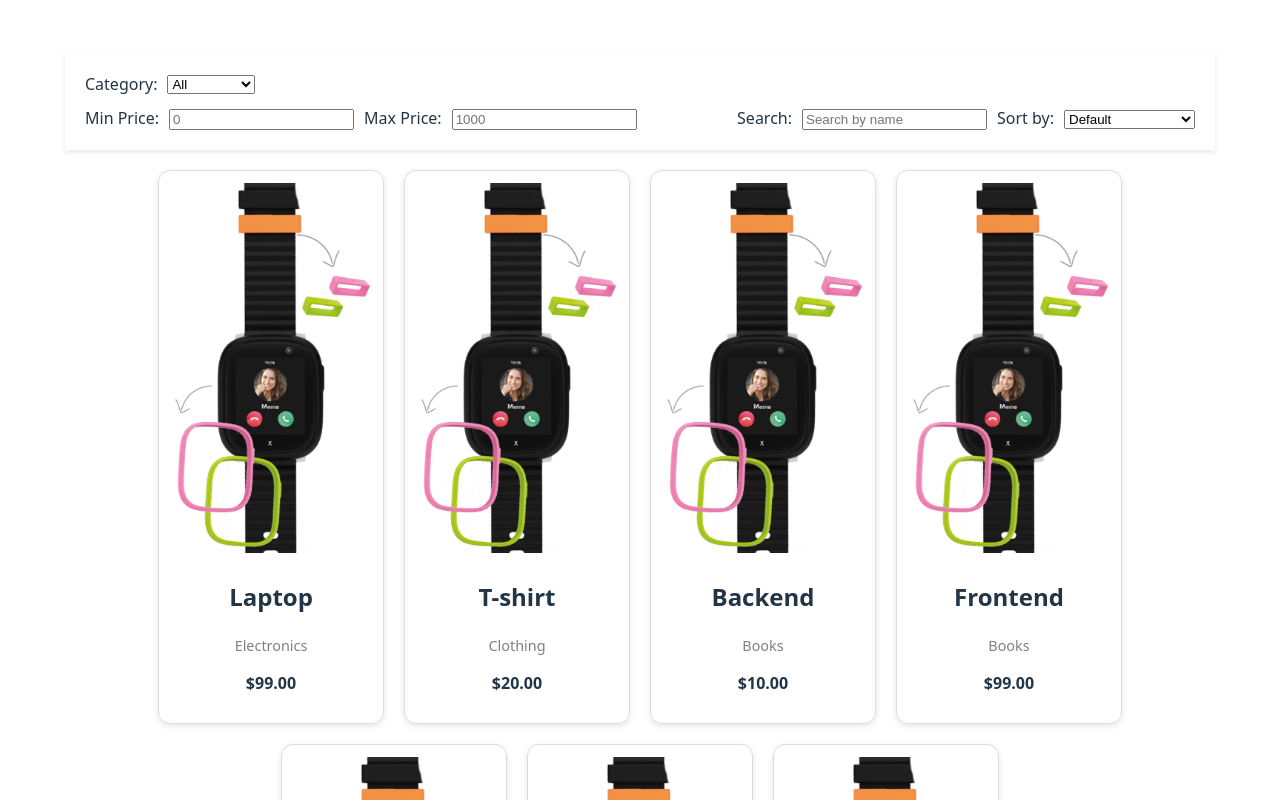
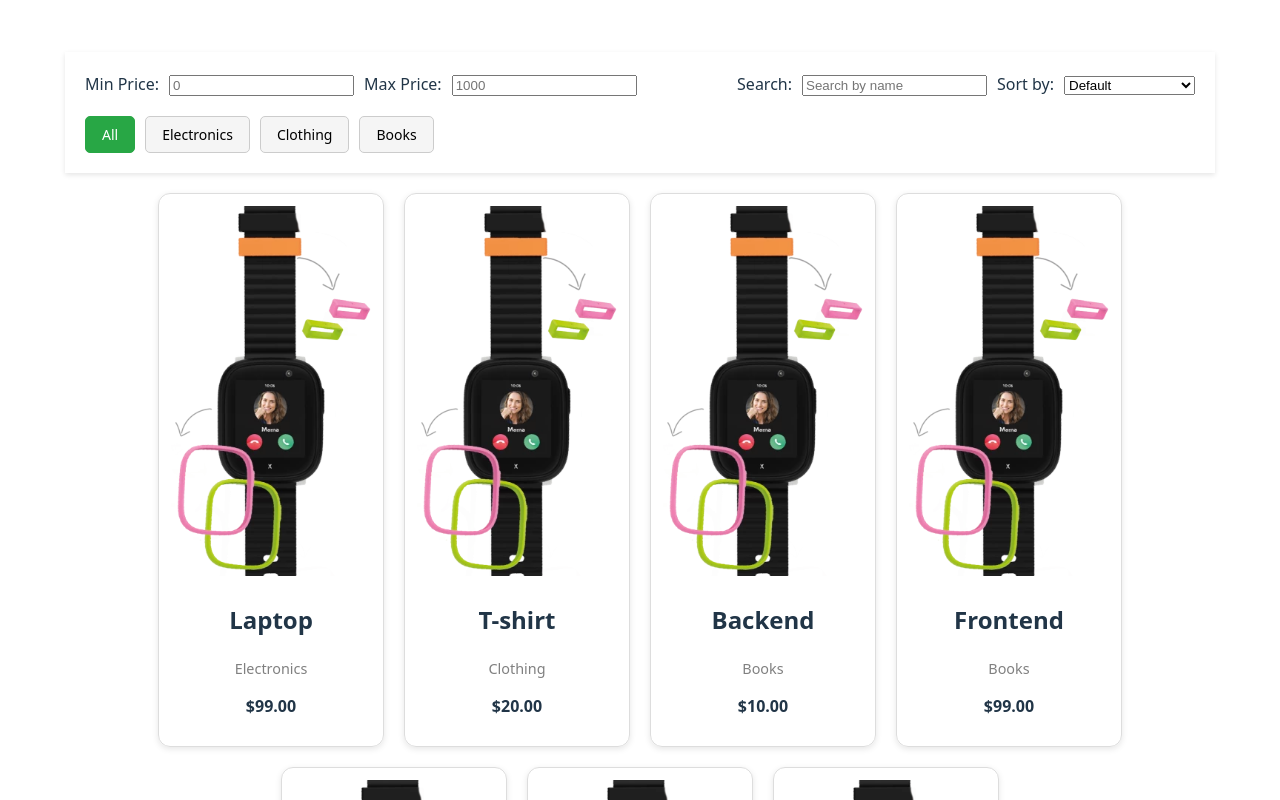
Before and after one commit to ElenaRozhkova/product-catalog, a Vue app: page / in a window 1280 px wide. Shown: the top 800 px of the page. Built offline with nearby package versions, Linux system fonts and the light colour scheme.

Commit message:
fix: image auf dem server

```diff
--- a/src/App.vue
+++ b/src/App.vue
@@ -4,13 +4,7 @@
     <section class="product__header">
       <!-- Filter Bar -->
       <div class="filter__bar">
-        <div class="filter__category">
-          <label for="category">Category:</label>
-          <select id="category" v-model="selectedCategory">
-            <option value="All">All</option>
-            <option v-for="cat in categories" :key="cat" :value="cat">{{ cat }}</option>
-          </select>
-        </div>
+
 
         <div class="filter__price">
           <!-- Price Range Filters -->
@@ -44,6 +38,19 @@
             <option value="name-asc">Name: A–Z</option>
             <option value="name-desc">Name: Z–A</option>
           </select>
+        </div>
+      </div>
+
+      <div class="filter__category">
+        <label for="category"></label>
+        <div class="category-buttons">
+          <button :class="{ 'active': selectedCategory === 'All' }" @click="selectedCategory = 'All'">
+            All
+          </button>
+          <button v-for="cat in categories" :key="cat" :class="{ 'active': selectedCategory === cat }"
+            @click="selectedCategory = cat">
+            {{ cat }}
+          </button>
         </div>
       </div>
 
@@ -111,6 +118,42 @@ const filteredProducts = computed(() => {
   margin: auto;
   padding: 0;
 }
+
+.filter__category {
+  display: flex;
+  flex-direction: column;
+  align-items: flex-start;
+  gap: 10px;
+}
+
+.category-buttons {
+  display: flex;
+  flex-wrap: wrap;
+  gap: 10px;
+}
+
+.category-buttons button {
+  padding: 8px 16px;
+  border: 1px solid #ccc;
+  background-color: #f5f5f5;
+  border-radius: 5px;
+  cursor: pointer;
+  font-size: 14px;
+  transition: all 0.3s ease;
+}
+
+.category-buttons button.active {
+  background-color: #28a745;
+  color: white;
+  border-color: #28a745;
+}
+
+.category-buttons button:hover {
+  background-color: #28a745;
+  color: white;
+  border-color: #28a745;
+}
+
 
 .product__catalog {
   max-width: 1150px;
```
